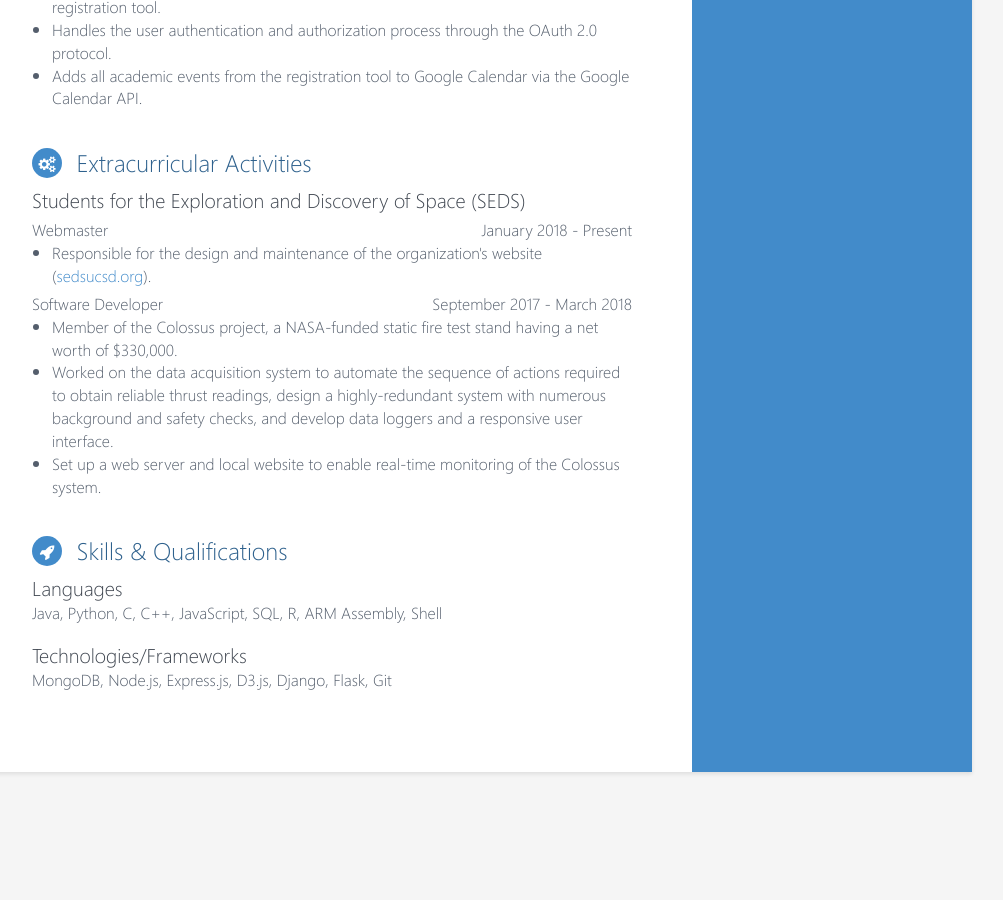
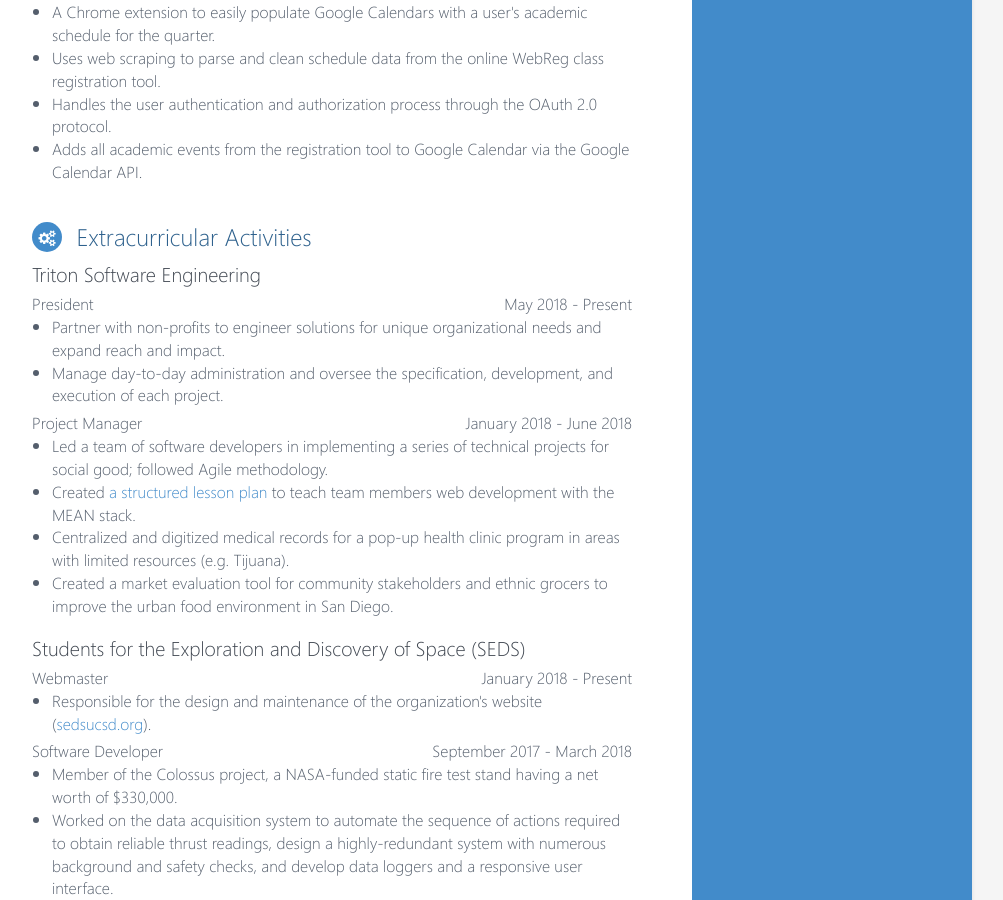
Before and after one commit to sumeet-bansal/sumeet-bansal.github.io, a Jekyll site: the page built from _pages/resume.md, in a window 1280 px wide and 900 px high, scrolled down 1636 px. Shown: the whole window, without its empty margins (168-1171 px from the left). Built offline with Jekyll 4.4.1, drawn with Linux system fonts in a browser that asks for light colours; before the commit the page ends 2408 px from its top, so only the background shows below that; some of the changed text lies outside the part shown.

```diff
--- a/_data/resume.yml
+++ b/_data/resume.yml
@@ -3,14 +3,11 @@ tagline: Student Developer
 
 education:
   - edu:
-    degree: Mathematics-Computer Science, BS
+    degree: Computer Science, BS; Minor in Mathematics
     university: University of California, San Diego
-    time: 2016 - 2019
+    time: 2016 - 2020
     description: Provost Honors.
     coursework:
-      - course:
-        id: CSE 30
-        title: Computer Organization and Systems Programming
       - course:
         id: CSE 100
         title: Advanced Data Structures
@@ -21,11 +18,20 @@ education:
         id: CSE 105
         title: Theory of Computability
       - course:
+        id: CSE 130
+        title: Programming Languages
+      - course:
+        id: CSE 158
+        title: Recommender Systems and Web Mining
+      - course:
         id: CSE 170
         title: Interaction Design
       - course:
         id: ECE 140
         title: The Art of Product Engineering
+      - course:
+        id: ENG 100D
+        title: Design for Development
       - course:
         id: MATH 184
         title: Combinatorics and Graph Theory
@@ -111,6 +117,30 @@ projects:
 
 extracurriculars:
   - extracurricular:
+    org: Triton Software Engineering
+    location: San Diego, CA
+    roles:
+      - role:
+        title: President
+        time: May 2018 - Present
+        details:
+          - bullet:
+            text: Partner with non-profits to engineer solutions for unique organizational needs and expand reach and impact.
+          - bullet:
+            text: Manage day-to-day administration and oversee the specification, development, and execution of each project.
+      - role:
+        title: Project Manager
+        time: January 2018 - June 2018
+        details:
+          - bullet:
+            text: Led a team of software developers in implementing a series of technical projects for social good; followed Agile methodology.
+          - bullet:
+            text: Created <a href="https://github.com/sumeet-bansal/tse-training/">a structured lesson plan</a> to teach team members web development with the MEAN stack.
+          - bullet:
+            text: Centralized and digitized medical records for a pop-up health clinic program in areas with limited resources (e.g. Tijuana).
+          - bullet:
+            text: Created a market evaluation tool for community stakeholders and ethnic grocers to improve the urban food environment in San Diego.
+  - extracurricular:
     org: Students for the Exploration and Discovery of Space (SEDS)
     location: San Diego, CA
     roles:
```
Also changed, not shown: README.md, 1 other file.
